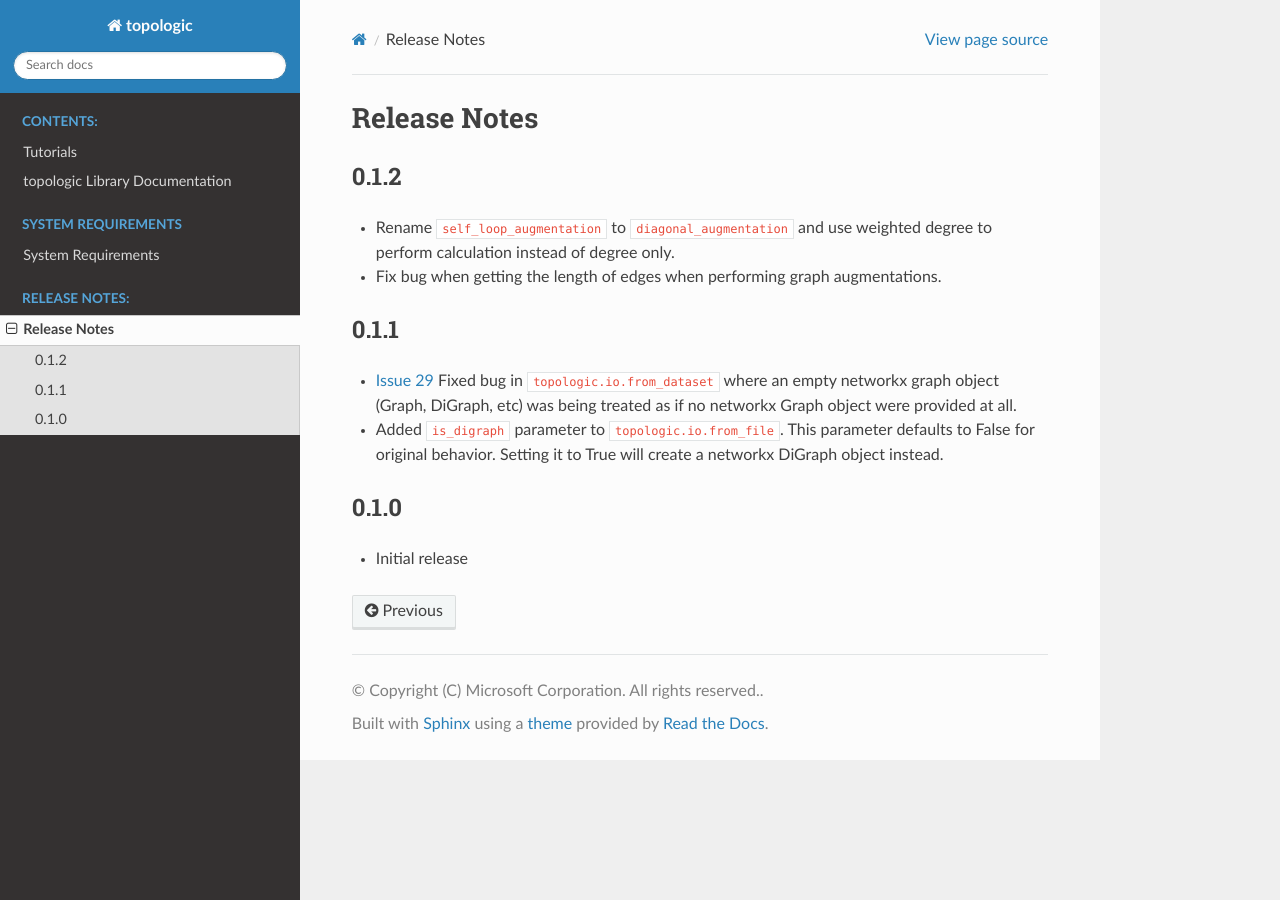
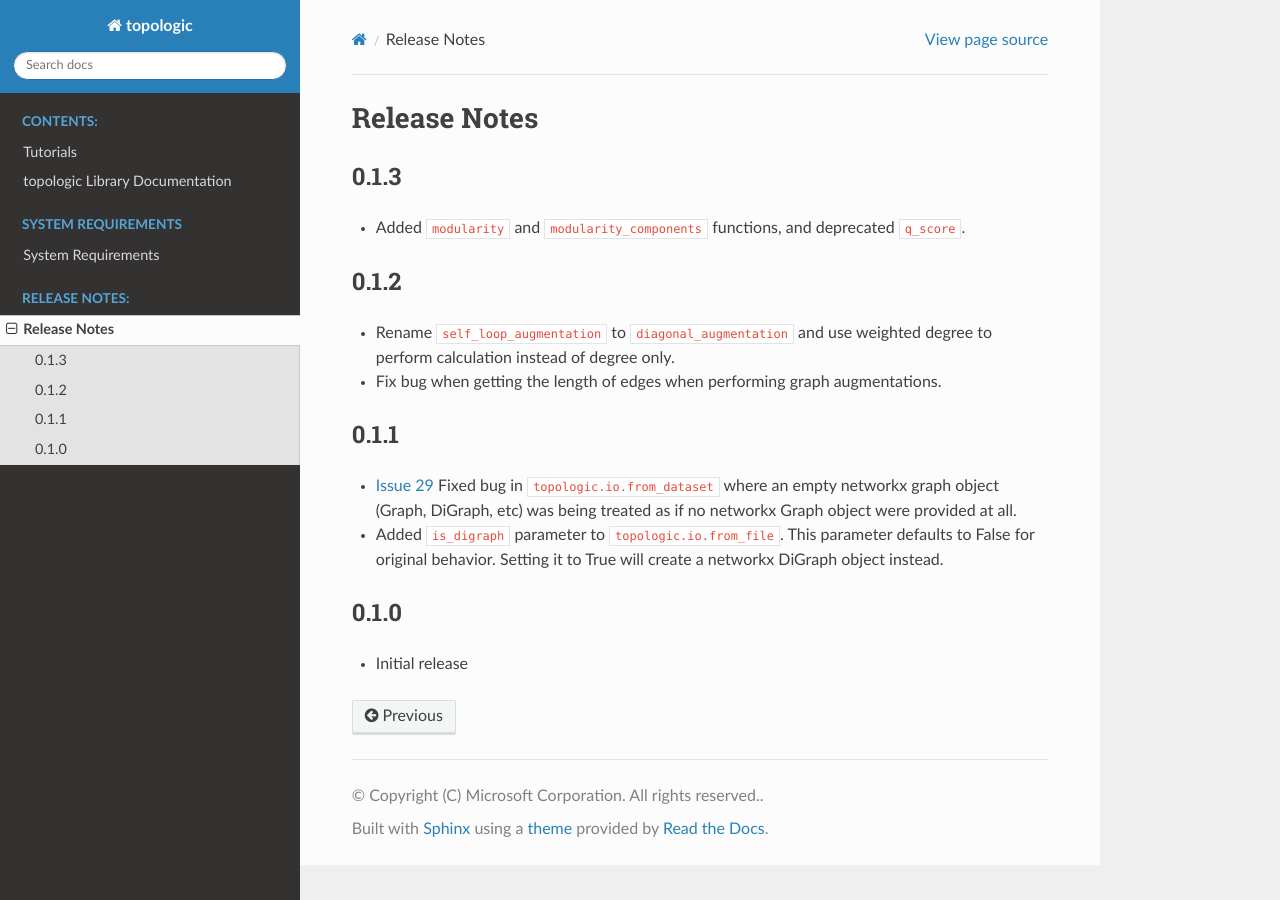
Before and after one commit to microsoft/topologic, a Sphinx documentation site: the page built from docs/release_notes.md, in a window 1280 px wide. Built offline with Sphinx 7.4.7 and the Read the Docs theme 2.0.0, drawn with Linux system fonts in a browser that asks for light colours.

Commit message:
Added release notes

```diff
--- a/docs/release_notes.md
+++ b/docs/release_notes.md
@@ -1,4 +1,6 @@
 # Release Notes
+## 0.1.3
+- Added `modularity` and `modularity_components` functions, and deprecated `q_score`.
 ## 0.1.2
 - Rename `self_loop_augmentation` to `diagonal_augmentation` and use weighted degree to perform calculation instead of degree only.
 - Fix bug when getting the length of edges when performing graph augmentations.
```
